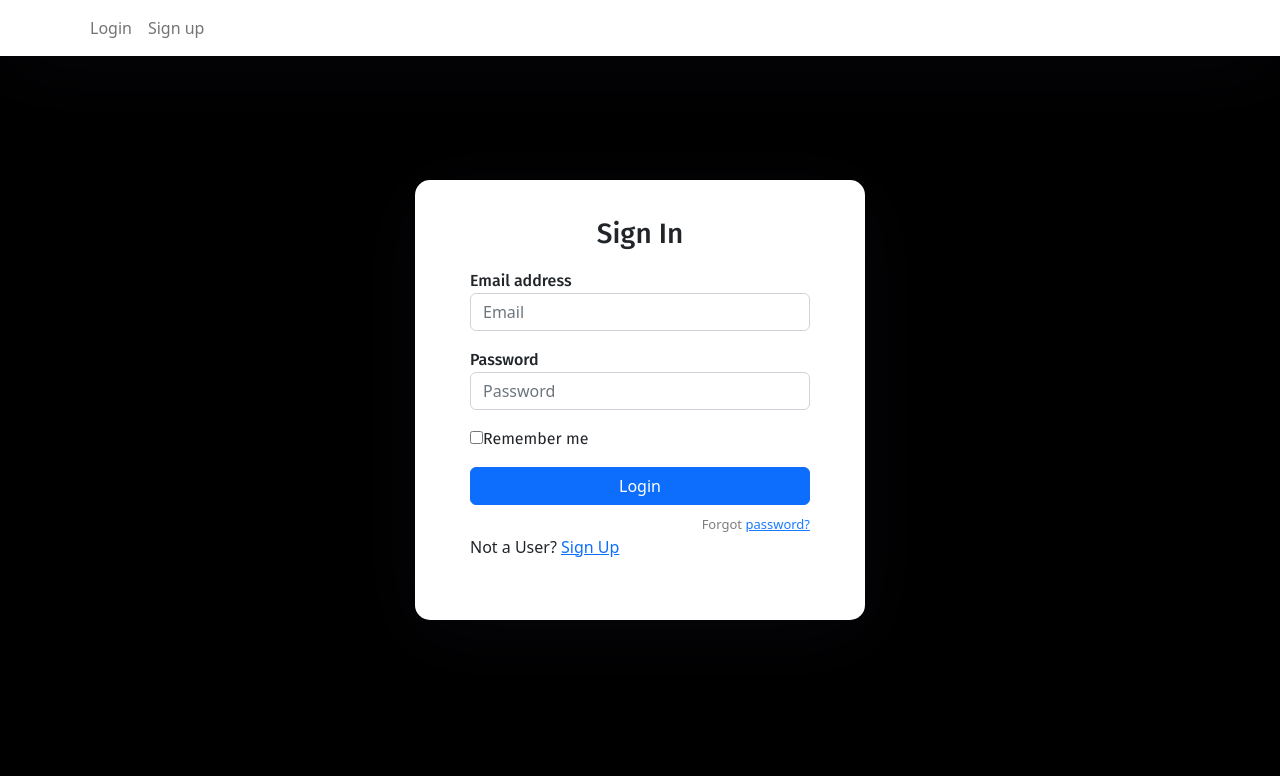
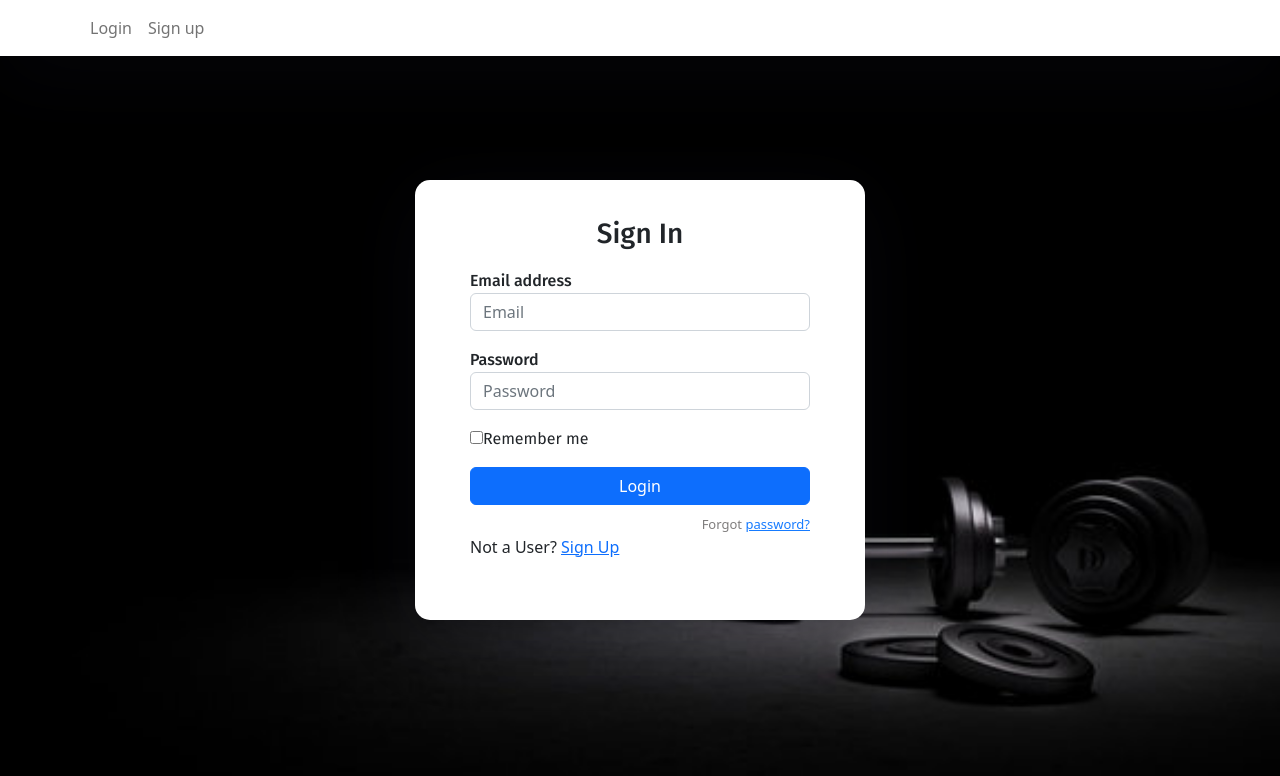
Before and after one commit to Akshatha2022/WorkoutTrackerApp, a React (Create React App) app in the folder client/: page / in a window 1280 px wide. Shown: the top 776 px of the page. Built offline with nearby package versions, Linux system fonts and the light colour scheme.

Commit message:
error fix of app.js and sign in page

```diff
--- a/client/src/index.css
+++ b/client/src/index.css
@@ -4,11 +4,13 @@
   box-sizing: border-box;
 }
 body {
-  background: #000000 !important;
+  /*background: #000000 !important;*/
   min-height: 100vh;
   display: flex;
   font-weight: 400;
   font-family: "Fira Sans", sans-serif;
+  background-image: url(./Assest/loginpage.jpg);
+  background-size: cover;
 }
 
 h1,
```
Also changed, not shown: client/src/Assest/weights.jpeg (added).
